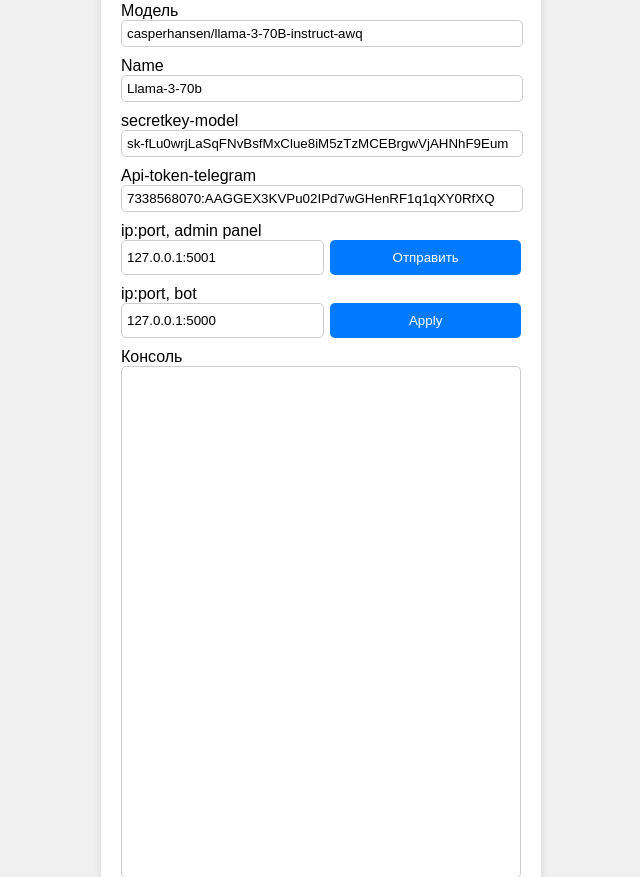
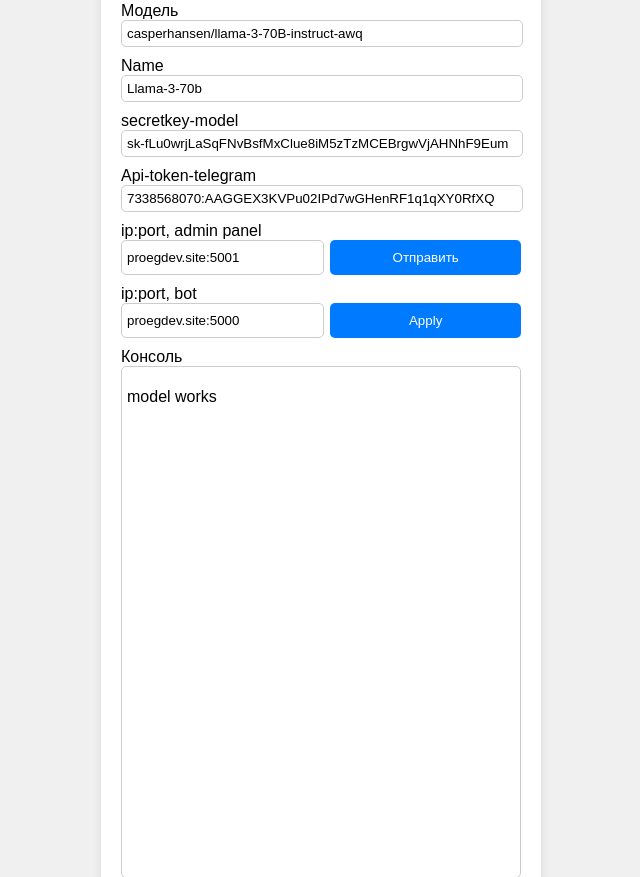
Before and after one commit to Egoriy286/RemoteAdminFlask, a Flask app: page / in a window 1280 px wide. Shown: the part 327-1204 px from the top of the page, without its empty margins (319-959 px from the left). Run offline with Flask 3, Linux system fonts and the light colour scheme; a user stored in the database is signed in; data that the repository does not hold is empty.

Commit message:
repair
repair send ipadmin ipbot

```diff
--- a/app.py
+++ b/app.py
@@ -98,7 +98,7 @@
     host_data = request.json
     if not host_data:
         return jsonify({"status": "failed", "error": "No data received"}), 400
-
+    print("host saved")
     with open('host.json', 'w') as file:
         json.dump(host_data, file, indent=4)
     HOST = host_data['bot_host']
--- a/data.json
+++ b/data.json
@@ -1,10 +1,9 @@
 {
     "max_tokens": "1500",
-    "start_time": "00:00:30",
     "host": "https://api.rus-gpt.com/v1",
     "model": "casperhansen/llama-3-70B-instruct-awq",
     "name": "Llama-3-70b",
     "secretkey_model": "sk-fLu0wrjLaSqFNvBsfMxClue8iM5zTzMCEBrgwVjAHNhF9Eum",
     "api_token_telegram": "7338568070:AAGGEX3KVPu02IPd7wGHenRF1q1qXY0RfXQ",
-    "admin_host": "127.0.0.1:5001"
+    "admin_host": "proegdev.site:5001"
 }
--- a/host.json
+++ b/host.json
@@ -1,3 +1,3 @@
 {
-    "host": "127.0.0.1:5000"
+    "host": "proegdev.site:5000"
 }
--- a/templates/index.html
+++ b/templates/index.html
@@ -256,9 +256,9 @@
         }
 
         function apply() {
-            const ipHost = document.getElementById('bot_host').value;
+            const bot_host = document.getElementById('bot_host').value;
             const data_host = {
-                host: ipHost,
+                host: bot_host,
             }
             console.log("Sending data:", data_host); // Debugging output
 
@@ -278,7 +278,6 @@
 
         function send() {
             const maxTokens = document.getElementById('max_tokens').value;
-            const startTime = document.getElementById('start_time').value;
             const host = document.getElementById('host').value;
             const model = document.getElementById('model').value;
             const name = document.getElementById('name').value;
@@ -288,7 +287,6 @@
 
             const data = {
                 max_tokens: maxTokens,
-                start_time: startTime,
                 host: host,
                 model: model,
                 name: name,
```
